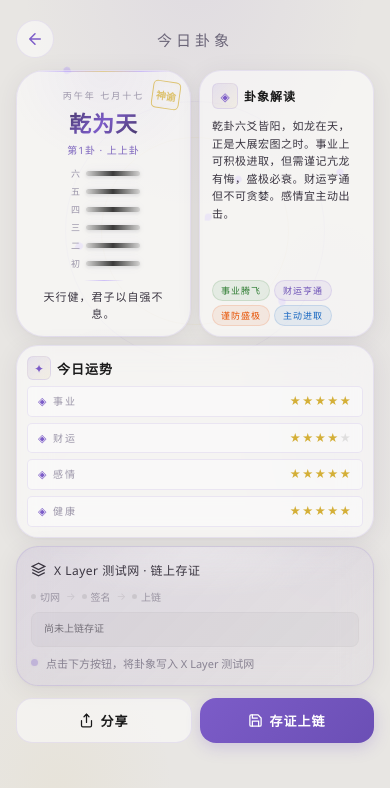
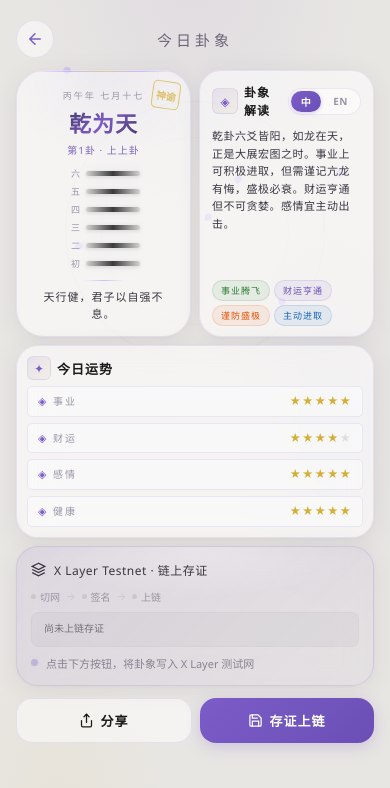
Before and after one commit to winkey567-glitch/daily-oracle, a website: page result.html in a window 390 px wide. Drawn offline with Linux system fonts and the light colour scheme.

Commit message:
feat: lang toggle + 64 hexagram EN translations

```diff
--- a/result.html
+++ b/result.html
@@ -474,6 +474,39 @@
       font-weight: 600;
       color: var(--text-bright);
       letter-spacing: 1px;
+      flex: 1;
+    }
+
+    /* Language Toggle */
+    .lang-toggle {
+      display: inline-flex;
+      align-items: center;
+      gap: 2px;
+      background: var(--glass-bg);
+      border: 1px solid var(--glass-border);
+      border-radius: 14px;
+      padding: 2px;
+      cursor: pointer;
+      transition: all 0.25s var(--ease-out);
+      flex-shrink: 0;
+      user-select: none;
+      -webkit-tap-highlight-color: transparent;
+    }
+    .lang-toggle:hover { border-color: var(--glass-border-active); box-shadow: var(--shadow-hover); }
+    .lang-toggle:active { transform: scale(0.95); }
+    .lang-option {
+      font-size: 10px;
+      font-weight: 600;
+      padding: 3px 10px;
+      border-radius: 11px;
+      color: var(--text-faint);
+      transition: all 0.2s var(--ease-out);
+      letter-spacing: 0.5px;
+    }
+    .lang-option.active {
+      background: linear-gradient(135deg, var(--primary-500), var(--primary-600));
+      color: #fff;
+      box-shadow: 0 1px 4px rgba(124, 92, 200, 0.3);
     }
 
     .detail-content {
@@ -867,7 +900,7 @@
       <div class="gua-interpretation-row anim-fade-up delay-1">
         <!-- Hero Gua Card (左) -->
         <div class="gua-card">
-          <div class="gua-stamp">神谕</div>
+          <div class="gua-stamp" data-zh="神谕" data-en="Oracle">神谕</div>
           <div class="gua-label" id="guaDate">乙巳年 六月初一</div>
           <div class="gua-name" id="guaName">--</div>
           <div class="gua-subtitle" id="guaSubtitle">--</div>
@@ -880,7 +913,11 @@
         <div class="detail-card">
           <div class="detail-header">
             <div class="detail-icon">◈</div>
-            <div class="detail-title">卦象解读</div>
+            <div class="detail-title" data-zh="卦象解读" data-en="Interpretation">卦象解读</div>
+            <div class="lang-toggle" onclick="toggleLang()" id="langToggle">
+              <span class="lang-option active" data-lang="zh">中</span>
+              <span class="lang-option" data-lang="en">EN</span>
+            </div>
           </div>
           <div class="detail-content" id="interpretation">--</div>
           <div class="detail-tags" id="detailTags"></div>
@@ -889,7 +926,7 @@
 
       <!-- Changed Hexagram -->
       <div class="changed-section anim-fade-up delay-2" id="changedSection" style="display:none;">
-        <div class="changed-label">动爻变化</div>
+        <div class="changed-label" data-zh="动爻变化" data-en="Changing Lines">动爻变化</div>
         <div class="changed-name" id="changedName">--</div>
         <div class="changed-desc" id="changedDesc">--</div>
       </div>
@@ -898,7 +935,7 @@
       <div class="detail-card anim-fade-up delay-3">
         <div class="detail-header">
           <div class="detail-icon">✦</div>
-          <div class="detail-title">今日运势</div>
+          <div class="detail-title" data-zh="今日运势" data-en="Today's Fortune">今日运势</div>
         </div>
         <div class="detail-content">
           <div class="fortune-grid" id="fortuneGrid"></div>
@@ -940,7 +977,7 @@
             <path d="M4 12v8a2 2 0 002 2h12a2 2 0 002-2v-8"/>
             <polyline points="16 6 12 2 8 6"/><line x1="12" y1="2" x2="12" y2="15"/>
           </svg>
-          分享
+          <span id="shareBtnText">分享</span>
         </button>
         <button class="action-bar-btn btn-primary" onclick="saveToChain()" id="saveBtn">
           <svg width="15" height="15" viewBox="0 0 24 24" fill="none" stroke="currentColor" stroke-width="2" stroke-linecap="round">
@@ -1244,6 +1281,97 @@
     renderInterpretation();
     renderFortune();
     checkAttestation();
+
+    // ============================================================
+    // Language Toggle (中/EN)
+    // ============================================================
+    const LANG_KEY = 'daily_oracle_lang';
+    let currentLang = localStorage.getItem(LANG_KEY) || 'zh';
+
+    function toggleLang() {
+      currentLang = currentLang === 'zh' ? 'en' : 'zh';
+      localStorage.setItem(LANG_KEY, currentLang);
+      applyLang(currentLang);
+    }
+
+    function applyLang(lang) {
+      // Update toggle button active state
+      document.querySelectorAll('.lang-option').forEach(el => {
+        el.classList.toggle('active', el.dataset.lang === lang);
+      });
+
+      // Update all elements with data-zh/data-en attributes
+      document.querySelectorAll('[data-zh][data-en]').forEach(el => {
+        el.textContent = el.dataset[lang];
+      });
+
+      // Update gua card
+      document.getElementById('guaName').textContent = lang === 'zh' ? hex.name : hex.en;
+      document.getElementById('guaSubtitle').textContent =
+        (lang === 'zh' ? '第' : '#') + id + (lang === 'zh' ? '卦 · ' : ' · ') +
+        (lang === 'zh' ? hex.fortune + '卦' : hex.fortune);
+      document.getElementById('guaMeaning').textContent = lang === 'zh' ? hex.image : (hex.image_en || hex.image);
+
+      // Update interpretation
+      document.getElementById('interpretation').textContent = lang === 'zh' ? hex.reading : (hex.reading_en || hex.reading);
+
+      // Update tags
+      const tags = lang === 'zh' ? (hex.tags || []) : (hex.tags_en || hex.tags || []);
+      const tagsContainer = document.getElementById('detailTags');
+      const tagClasses = ['tag-success', 'tag-primary', 'tag-warning', 'tag-info'];
+      tagsContainer.innerHTML = tags.map((tag, i) =>
+        '<span class="detail-tag ' + tagClasses[i % tagClasses.length] + '">' + tag + '</span>'
+      ).join('');
+
+      // Update fortune labels
+      const fortuneLabels = lang === 'zh'
+        ? ['事业', '财运', '感情', '健康']
+        : ['Career', 'Wealth', 'Love', 'Health'];
+      document.querySelectorAll('.fortune-label').forEach((el, i) => {
+        if (fortuneLabels[i]) el.textContent = fortuneLabels[i];
+      });
+
+      // Update changed section
+      if (changedId && changedName) {
+        const changedHex = HEXAGRAMS[changedId];
+        if (changedHex) {
+          const cnName = changedHex.name;
+          const enName = changedHex.en || cnName;
+          document.getElementById('changedName').textContent =
+            (lang === 'zh' ? '之' : '→ ') + (lang === 'zh' ? cnName : enName);
+          const descHex = lang === 'zh' ? hex : { name: hex.en || hex.name, reading: hex.reading_en || hex.reading };
+          const descChanged = lang === 'zh'
+            ? (changedHex.name)
+            : (changedHex.en || changedHex.name);
+          document.getElementById('changedDesc').textContent =
+            (lang === 'zh'
+              ? '动爻变化后，本卦「' + descHex.name + '」化为「' + descChanged + '」。'
+              : 'After change, the hexagram shifts from "' + descHex.name + '" to "' + descChanged + '". ')
+            + (lang === 'zh' ? changedHex.reading : (changedHex.reading_en || changedHex.reading)).slice(0, 60) + '…';
+        }
+      }
+
+      // Update blockchain section text
+      if (isAttested) {
+        document.getElementById('chainTitle').textContent =
+          'X Layer Testnet · ' + (lang === 'zh' ? '已上链存证' : 'On-Chain Attested');
+        document.getElementById('chainStatusText').textContent =
+          lang === 'zh' ? '交易已确认，卦象永存链上 · 不可篡改' : 'Transaction confirmed, hexagram eternally on-chain · Immutable';
+        document.getElementById('saveBtnText').textContent = lang === 'zh' ? '已存证' : 'Attested';
+      } else {
+        document.getElementById('chainTitle').textContent =
+          'X Layer Testnet · ' + (lang === 'zh' ? '链上存证' : 'On-Chain Attestation');
+        document.getElementById('chainStatusText').textContent =
+          lang === 'zh' ? '点击下方按钮，将卦象写入 X Layer 测试网' : 'Click below to write hexagram to X Layer Testnet';
+      }
+      document.getElementById('saveBtnText').textContent =
+        isAttested ? (lang === 'zh' ? '已存证' : 'Attested') : (lang === 'zh' ? '存证上链' : 'Attest on Chain');
+      document.getElementById('shareBtnText').textContent =
+        lang === 'zh' ? '分享' : 'Share';
+    }
+
+    // Apply saved language on load
+    applyLang(currentLang);
     })();
   </script>
 </body>
```
